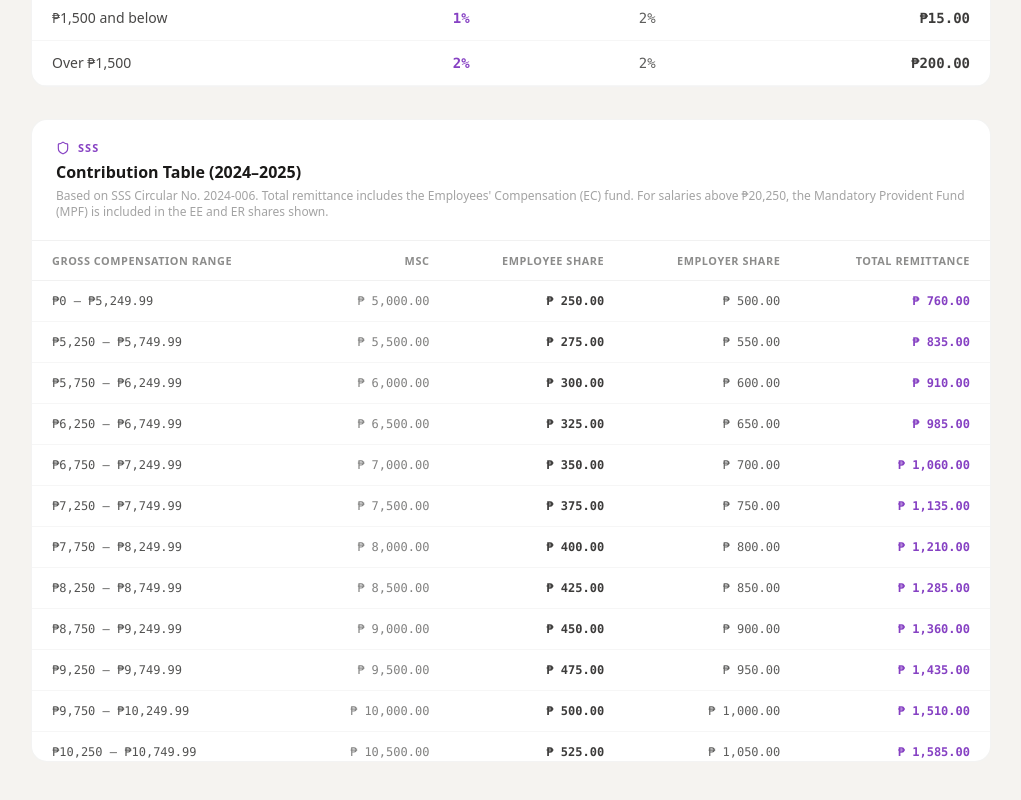
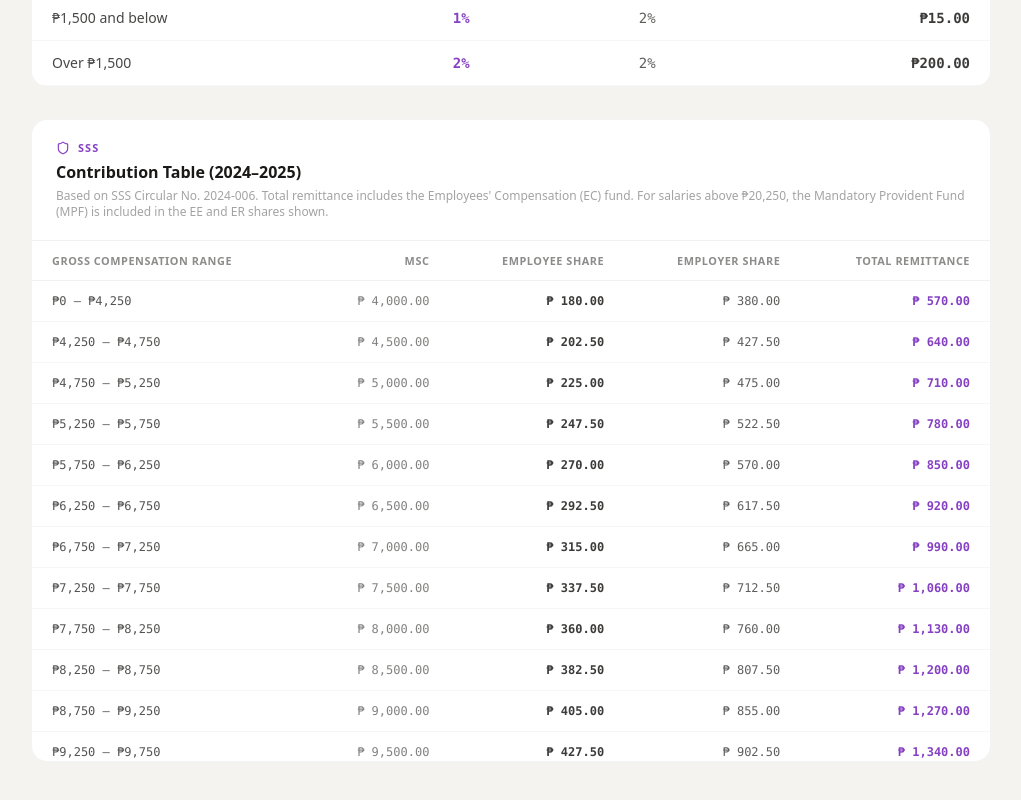
Before and after one commit to SirJohnGabriel/IncomeTaxCalculator, a React (Vite) app: page /tax-tables in a window 1280 px wide. Shown: the part 1184-1984 px from the top of the page, without its empty margins (129-1150 px from the left). Built offline with nearby package versions, Linux system fonts and the light colour scheme.

Commit message:
update sss table

```diff
--- a/src/features/taxTables/TaxTablesPage.tsx
+++ b/src/features/taxTables/TaxTablesPage.tsx
@@ -2,6 +2,7 @@ import { useState, useEffect } from "react";
 import { Helmet } from "react-helmet-async";
 import { Header } from "@/shared/components/Header";
 import { FileText, Heart, Home, Shield } from "lucide-react";
+import sssData from "@assets/sss.csv?raw";
 
 // ── Formatters ─────────────────────────────────────────────────────────────────
 
@@ -82,69 +83,23 @@ const PAGIBIG_ROWS = [
   { range: "Over ₱1,500", ee: "2%", er: "2%", maxEe: "₱200.00" },
 ];
 
-const SSS_ROWS = [
-  { from: 0, to: 5249.99, msc: 5000, ee: 250, er: 500, total: 760 },
-  { from: 5250, to: 5749.99, msc: 5500, ee: 275, er: 550, total: 835 },
-  { from: 5750, to: 6249.99, msc: 6000, ee: 300, er: 600, total: 910 },
-  { from: 6250, to: 6749.99, msc: 6500, ee: 325, er: 650, total: 985 },
-  { from: 6750, to: 7249.99, msc: 7000, ee: 350, er: 700, total: 1060 },
-  { from: 7250, to: 7749.99, msc: 7500, ee: 375, er: 750, total: 1135 },
-  { from: 7750, to: 8249.99, msc: 8000, ee: 400, er: 800, total: 1210 },
-  { from: 8250, to: 8749.99, msc: 8500, ee: 425, er: 850, total: 1285 },
-  { from: 8750, to: 9249.99, msc: 9000, ee: 450, er: 900, total: 1360 },
-  { from: 9250, to: 9749.99, msc: 9500, ee: 475, er: 950, total: 1435 },
-  { from: 9750, to: 10249.99, msc: 10000, ee: 500, er: 1000, total: 1510 },
-  { from: 10250, to: 10749.99, msc: 10500, ee: 525, er: 1050, total: 1585 },
-  { from: 10750, to: 11249.99, msc: 11000, ee: 550, er: 1100, total: 1660 },
-  { from: 11250, to: 11749.99, msc: 11500, ee: 575, er: 1150, total: 1735 },
-  { from: 11750, to: 12249.99, msc: 12000, ee: 600, er: 1200, total: 1810 },
-  { from: 12250, to: 12749.99, msc: 12500, ee: 625, er: 1250, total: 1885 },
-  { from: 12750, to: 13249.99, msc: 13000, ee: 650, er: 1300, total: 1960 },
-  { from: 13250, to: 13749.99, msc: 13500, ee: 675, er: 1350, total: 2035 },
-  { from: 13750, to: 14249.99, msc: 14000, ee: 700, er: 1400, total: 2110 },
-  { from: 14250, to: 14749.99, msc: 14500, ee: 725, er: 1450, total: 2185 },
-  { from: 14750, to: 15249.99, msc: 15000, ee: 750, er: 1500, total: 2280 },
-  { from: 15250, to: 15749.99, msc: 15500, ee: 775, er: 1550, total: 2355 },
-  { from: 15750, to: 16249.99, msc: 16000, ee: 800, er: 1600, total: 2430 },
-  { from: 16250, to: 16749.99, msc: 16500, ee: 825, er: 1650, total: 2505 },
-  { from: 16750, to: 17249.99, msc: 17000, ee: 850, er: 1700, total: 2580 },
-  { from: 17250, to: 17749.99, msc: 17500, ee: 875, er: 1750, total: 2655 },
-  { from: 17750, to: 18249.99, msc: 18000, ee: 900, er: 1800, total: 2730 },
-  { from: 18250, to: 18749.99, msc: 18500, ee: 925, er: 1850, total: 2805 },
-  { from: 18750, to: 19249.99, msc: 19000, ee: 950, er: 1900, total: 2880 },
-  { from: 19250, to: 19749.99, msc: 19500, ee: 975, er: 1950, total: 2955 },
-  { from: 19750, to: 20249.99, msc: 20000, ee: 1000, er: 2000, total: 3030 },
-  { from: 20250, to: 20749.99, msc: 20000, ee: 1025, er: 2050, total: 3105 },
-  { from: 20750, to: 21249.99, msc: 20000, ee: 1050, er: 2100, total: 3180 },
-  { from: 21250, to: 21749.99, msc: 20000, ee: 1075, er: 2150, total: 3255 },
-  { from: 21750, to: 22249.99, msc: 20000, ee: 1100, er: 2200, total: 3330 },
-  { from: 22250, to: 22749.99, msc: 20000, ee: 1125, er: 2250, total: 3405 },
-  { from: 22750, to: 23249.99, msc: 20000, ee: 1150, er: 2300, total: 3480 },
-  { from: 23250, to: 23749.99, msc: 20000, ee: 1175, er: 2350, total: 3555 },
-  { from: 23750, to: 24249.99, msc: 20000, ee: 1200, er: 2400, total: 3630 },
-  { from: 24250, to: 24749.99, msc: 20000, ee: 1225, er: 2450, total: 3705 },
-  { from: 24750, to: 25249.99, msc: 20000, ee: 1250, er: 2500, total: 3780 },
-  { from: 25250, to: 25749.99, msc: 20000, ee: 1275, er: 2550, total: 3855 },
-  { from: 25750, to: 26249.99, msc: 20000, ee: 1300, er: 2600, total: 3930 },
-  { from: 26250, to: 26749.99, msc: 20000, ee: 1325, er: 2650, total: 4005 },
-  { from: 26750, to: 27249.99, msc: 20000, ee: 1350, er: 2700, total: 4080 },
-  { from: 27250, to: 27749.99, msc: 20000, ee: 1375, er: 2750, total: 4155 },
-  { from: 27750, to: 28249.99, msc: 20000, ee: 1400, er: 2800, total: 4230 },
-  { from: 28250, to: 28749.99, msc: 20000, ee: 1425, er: 2850, total: 4305 },
-  { from: 28750, to: 29249.99, msc: 20000, ee: 1450, er: 2900, total: 4380 },
-  { from: 29250, to: 29749.99, msc: 20000, ee: 1475, er: 2950, total: 4455 },
-  { from: 29750, to: 30249.99, msc: 20000, ee: 1500, er: 3000, total: 4530 },
-  { from: 30250, to: 30749.99, msc: 20000, ee: 1525, er: 3050, total: 4605 },
-  { from: 30750, to: 31249.99, msc: 20000, ee: 1550, er: 3100, total: 4680 },
-  { from: 31250, to: 31749.99, msc: 20000, ee: 1575, er: 3150, total: 4755 },
-  { from: 31750, to: 32249.99, msc: 20000, ee: 1600, er: 3200, total: 4830 },
-  { from: 32250, to: 32749.99, msc: 20000, ee: 1625, er: 3250, total: 4905 },
-  { from: 32750, to: 33249.99, msc: 20000, ee: 1650, er: 3300, total: 4980 },
-  { from: 33250, to: 33749.99, msc: 20000, ee: 1675, er: 3350, total: 5055 },
-  { from: 33750, to: 34249.99, msc: 20000, ee: 1700, er: 3400, total: 5130 },
-  { from: 34250, to: 34749.99, msc: 20000, ee: 1725, er: 3450, total: 5205 },
-  { from: 34750, to: Infinity, msc: 20000, ee: 1750, er: 3500, total: 5280 },
-];
+const SSS_ROWS = (() => {
+  const lines = sssData.trim().split("\n");
+  const headers = lines[0].split(",");
+  const idx = (col: string) => headers.indexOf(col);
+  return lines.slice(1).map((line) => {
+    const cols = line.split(",");
+    const grossTo = cols[idx("Gross_To")].trim();
+    return {
+      from: parseFloat(cols[idx("Gross_From")]),
+      to: grossTo === "infinity" ? Infinity : parseFloat(grossTo),
+      msc: parseFloat(cols[idx("Reg_Total")]),
+      ee: parseFloat(cols[idx("SSS_EE_Share")]),
+      er: parseFloat(cols[idx("SSS_ER_Share")]),
+      total: parseFloat(cols[idx("Total_Remittance")]),
+    };
+  });
+})();
 
 // ── Shared table header cell ───────────────────────────────────────────────────
 
```
Also changed, not shown: src/assets/sss.csv.
